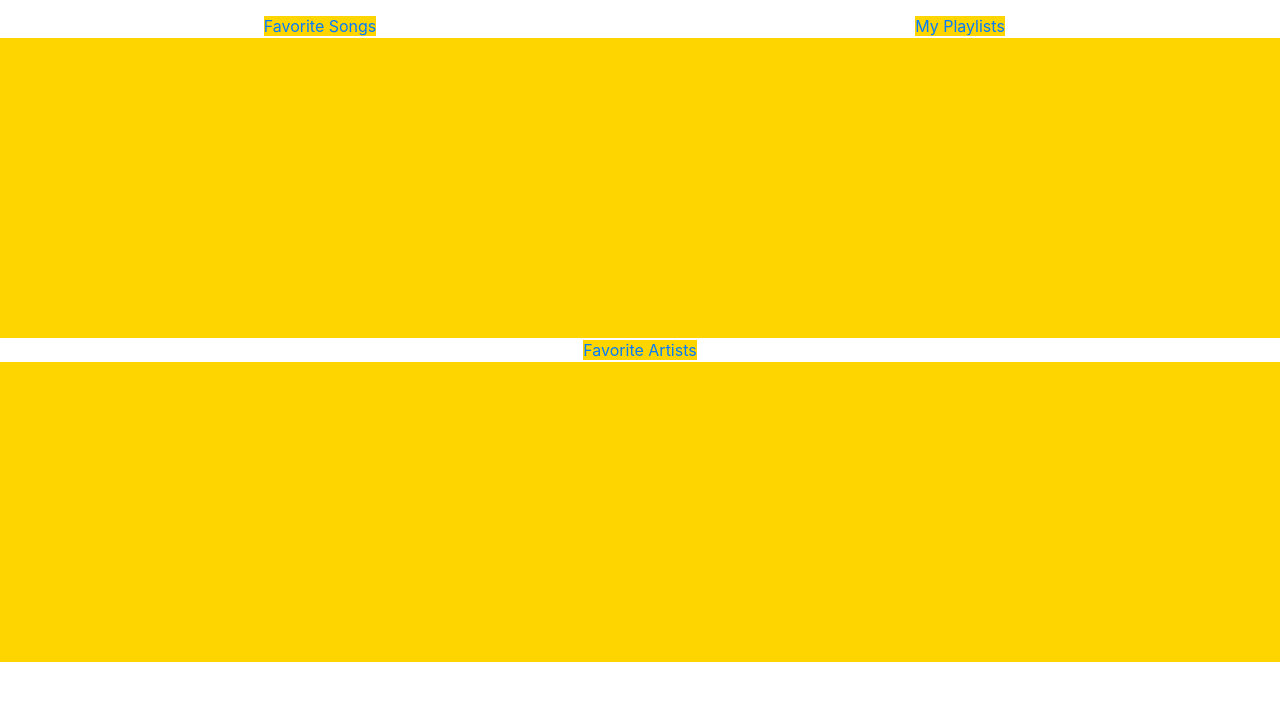
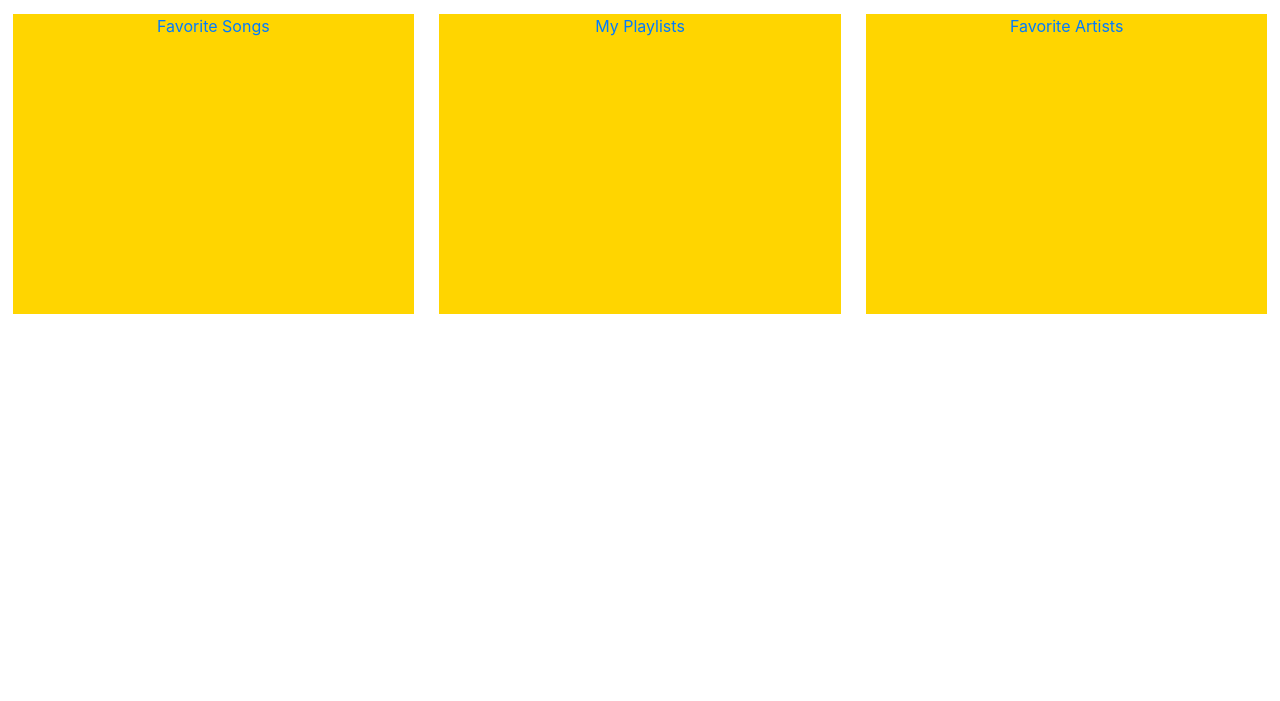
Before and after one commit to EmiliaPaz/EECS647, a PHP site: page /dashboard.php in a window 1280 px wide. Shown: the part 56-757 px from the top of the page. Run offline with PHP 8.4, Linux system fonts and the light colour scheme; the visitor is signed in with stand-in values (Sample User, id 1).

Commit message:
fixed dashboard menu

```diff
--- a/css/general.css
+++ b/css/general.css
@@ -10,4 +10,6 @@
     width: 100%;
     background-color: #FFD500;
     height: 300px;
+    margin-left: 1%;
+    margin-right: 1%;
 }
--- a/dashboard.php
+++ b/dashboard.php
@@ -32,14 +32,14 @@
     <div class="content">
       <div class="container-fluid">
         <div class="row">
-          <div class="col-sm" style="text-align: center;">
-            <a class="dashboard-button" href="favoriteSongs.php"> Favorite Songs </a>
+          <div class="col-sm dashboard-button" style="text-align: center;">
+            <a href="favoriteSongs.php"> Favorite Songs </a>
           </div>
-          <div class="col-sm" style="text-align: center;">
-            <a class="dashboard-button" href="myPlaylists.php" >My Playlists</button>
+          <div class="col-sm dashboard-button" style="text-align: center;">
+            <a href="myPlaylists.php" >My Playlists</button>
           </div>
-          <div class="col-sm"  style="text-align: center;">
-            <a class="dashboard-button" href="favoriteArtists.php">Favorite Artists</button>
+          <div class="col-sm dashboard-button"  style="text-align: center;">
+            <a href="favoriteArtists.php">Favorite Artists</button>
           </div>
         </div>
       </div>
```
